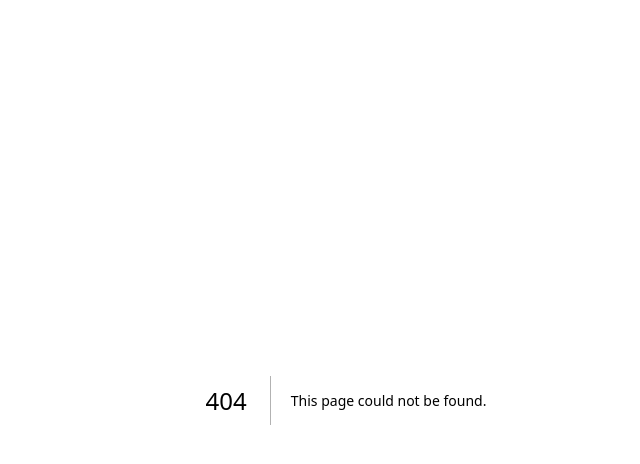
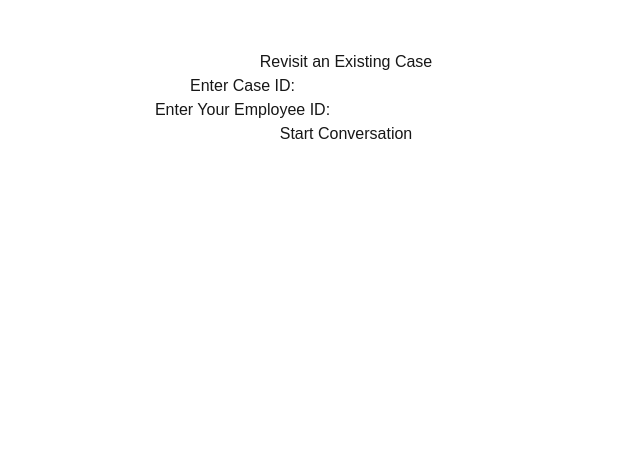
Before and after one commit to Pratyaksh27/hrmny, a Next.js app: page /revisit-case in a window 1280 px wide. Before the commit this address had no page. Shown: the top 464 px of the page, without its empty margins (294-934 px from the left). Built offline with nearby package versions, Linux system fonts and the light colour scheme.

Commit message:
Start New Case and Revist Case separated

```diff
--- /dev/null
+++ b/src/app/api/report/add-conversation/route.ts
@@ -0,0 +1,25 @@
+import { NextRequest, NextResponse } from 'next/server';
+import { reports, conversations } from '../store';
+
+export async function POST(req: NextRequest) {
+  const { reportId, employeeId } = await req.json();
+
+  const report = reports.find(r => r.id === reportId);
+  if (!report) {
+    return NextResponse.json({ error: 'Report not found' }, { status: 404 });
+  }
+
+  const conversationId = (conversations.length + 1).toString();
+
+  conversations.push({
+    id: conversationId,
+    reportId,
+    participant: employeeId,
+    createdAt: new Date(),
+    transcript: [],
+  });
+
+  report.conversationIds.push(conversationId);
+
+  return NextResponse.json({ conversationId });
+}
--- a/src/app/api/report/start/route.ts
+++ b/src/app/api/report/start/route.ts
@@ -5,22 +5,19 @@
 // src/app/api/report/start/route.ts
 
 import { NextRequest, NextResponse } from 'next/server';
-
-// TEMPORARY in-memory store (replace with DB integration)
-const reports: any[] = [];
-const conversations: any[] = [];
+import { reports, conversations } from '../store';
 
 export async function POST(req: NextRequest) {
   const { employeeId, otherPartyId, witnessId } = await req.json();
 
-  // Generate fake IDs (replace with real DB IDs)
   const reportId = (reports.length + 1).toString();
   const conversationId = (conversations.length + 1).toString();
 
-  // Store report and conversation
+  // Store report with a conversationIds array
   reports.push({
     id: reportId,
     participants: [employeeId, otherPartyId, witnessId].filter(Boolean),
+    conversationIds: [conversationId],
     createdAt: new Date(),
   });
 
--- /dev/null
+++ b/src/app/api/report/store.ts
@@ -0,0 +1,4 @@
+// src/app/api/report/store.ts
+
+export const reports: any[] = [];
+export const conversations: any[] = [];
--- a/src/app/page.tsx
+++ b/src/app/page.tsx
@@ -1,7 +1,26 @@
-import App from "./App";
+'use client';
 
-export default function Page() {
+import React from 'react';
+import { useRouter } from 'next/navigation';
+
+export default function RootPage() {
+  const router = useRouter();
+
   return (
-    <App />
+    <div style={{ display: 'flex', flexDirection: 'column', alignItems: 'center', marginTop: '50px' }}>
+      <h1>Welcome to HR Voice Agent</h1>
+      <button
+        style={{ margin: '10px', padding: '10px 20px', fontSize: '16px' }}
+        onClick={() => router.push('/start-new-case')}
+      >
+        Start New Case
+      </button>
+      <button
+        style={{ margin: '10px', padding: '10px 20px', fontSize: '16px' }}
+        onClick={() => router.push('/revisit-case')}
+      >
+        Revisit Existing Case
+      </button>
+    </div>
   );
 }
--- /dev/null
+++ b/src/app/revisit-case/page.tsx
@@ -0,0 +1,64 @@
+'use client';
+
+import React, { useState } from 'react';
+import { useRouter } from 'next/navigation';
+
+export default function RevisitCasePage() {
+  const [caseId, setCaseId] = useState('');
+  const [employeeId, setEmployeeId] = useState('');
+  const [loading, setLoading] = useState(false);
+  const router = useRouter();
+
+  const handleSubmit = async (e: React.FormEvent) => {
+    e.preventDefault();
+    setLoading(true);
+
+    try {
+      // Call the API to create a new conversation for the given report
+      const res = await fetch('/api/report/add-conversation', {
+        method: 'POST',
+        headers: { 'Content-Type': 'application/json' },
+        body: JSON.stringify({ reportId: caseId, employeeId }),
+      });
+
+      if (!res.ok) {
+        throw new Error(`Failed to create conversation: ${res.statusText}`);
+      }
+      const { conversationId } = await res.json();
+
+      // Redirect to the conversation page
+      router.push(`/report/${caseId}/conversation/${conversationId}`);
+    } catch (err) {
+      alert('Failed to create conversation. Please check the Case ID and try again.');
+    } finally {
+      setLoading(false);
+    }
+  };
+
+  return (
+    <form onSubmit={handleSubmit} style={{ display: 'flex', flexDirection: 'column', alignItems: 'center', marginTop: '50px' }}>
+      <h2>Revisit an Existing Case</h2>
+      <label>
+        Enter Case ID:
+        <input
+          type="text"
+          value={caseId}
+          onChange={(e) => setCaseId(e.target.value)}
+          required
+        />
+      </label>
+      <label>
+        Enter Your Employee ID:
+        <input
+          type="text"
+          value={employeeId}
+          onChange={(e) => setEmployeeId(e.target.value)}
+          required
+        />
+      </label>
+      <button type="submit" disabled={loading}>
+        {loading ? 'Starting...' : 'Start Conversation'}
+      </button>
+    </form>
+  );
+}
--- /dev/null
+++ b/src/app/start-new-case/page.tsx
@@ -0,0 +1,12 @@
+'use client';
+
+import ApplicationForm from '../components/ApplicationForm';
+
+export default function StartNewCasePage() {
+  return (
+    <div>
+      <h2>Start a New Case</h2>
+      <ApplicationForm />
+    </div>
+  );
+}
```
